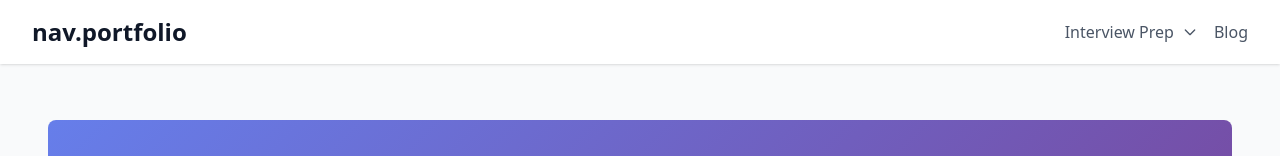
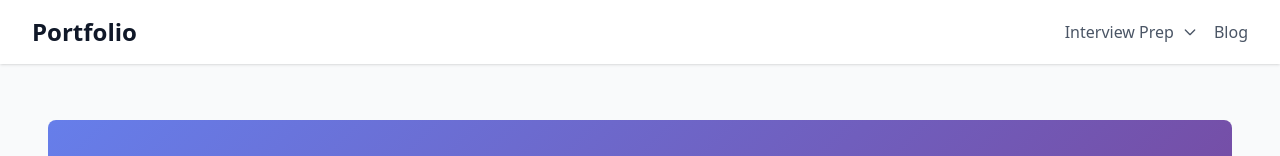
Before and after one commit to jatinderbhola/jatinderbhola-portfolio, a SvelteKit app: page /interview-patterns in a window 1280 px wide. Shown: the top 156 px of the page. Built offline with nearby package versions, Linux system fonts and the light colour scheme.

Commit message:
feat: Set default language to English for non-home pages in layout component

```diff
--- a/src/routes/+layout.svelte
+++ b/src/routes/+layout.svelte
@@ -15,6 +15,9 @@
 		try {
 			if (isHomePage) {
 				await initializeTranslations();
+			} else {
+				// For non-home pages, set language to English
+				currentLanguage.set('en');
 			}
 			isLoading = false;
 		} catch (e) {
@@ -46,7 +49,7 @@
 						<span>Loading...</span>
 					{:else}
 						<a href="/" class="transition-colors duration-200 hover:text-indigo-600"
-							>{isHomePage ? 'Portfolio' : t('nav.portfolio')}</a
+							>{!isHomePage ? 'Portfolio' : t('nav.portfolio')}</a
 						>
 					{/if}
 				</h1>
```
